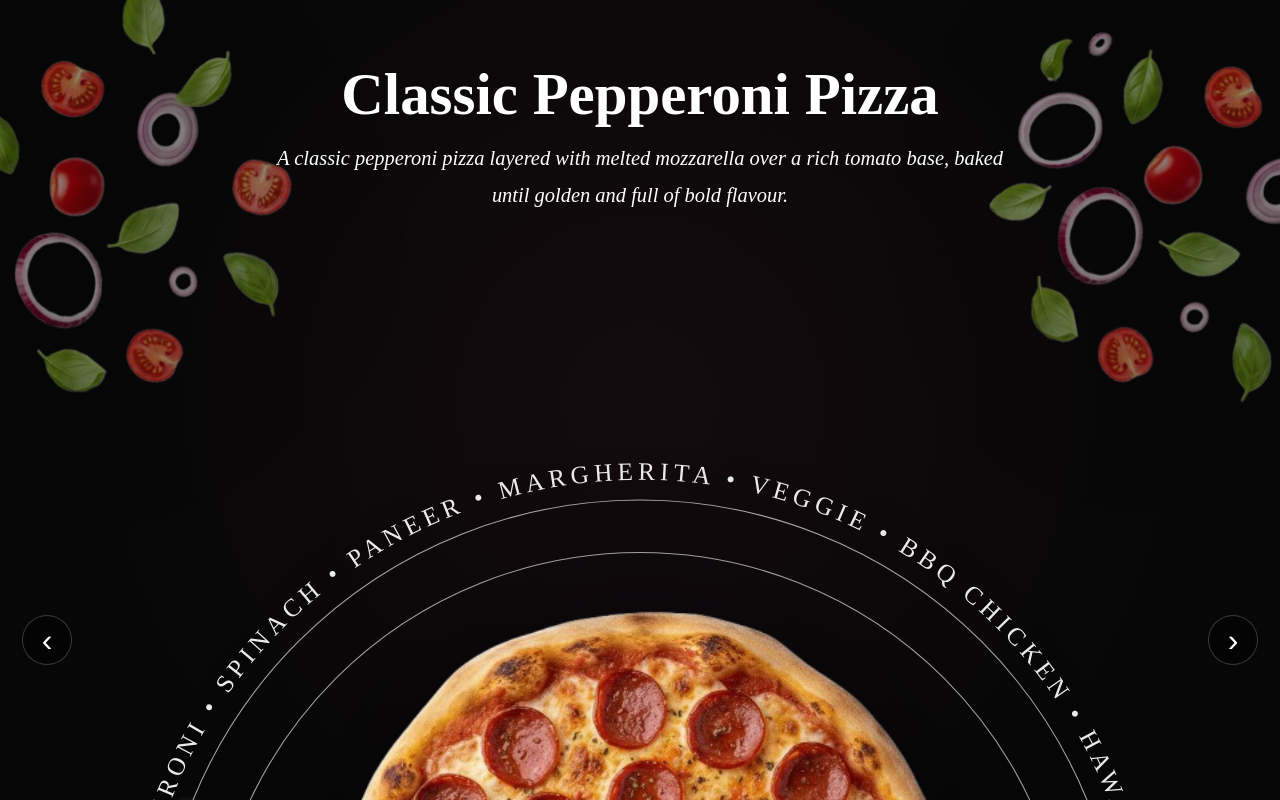
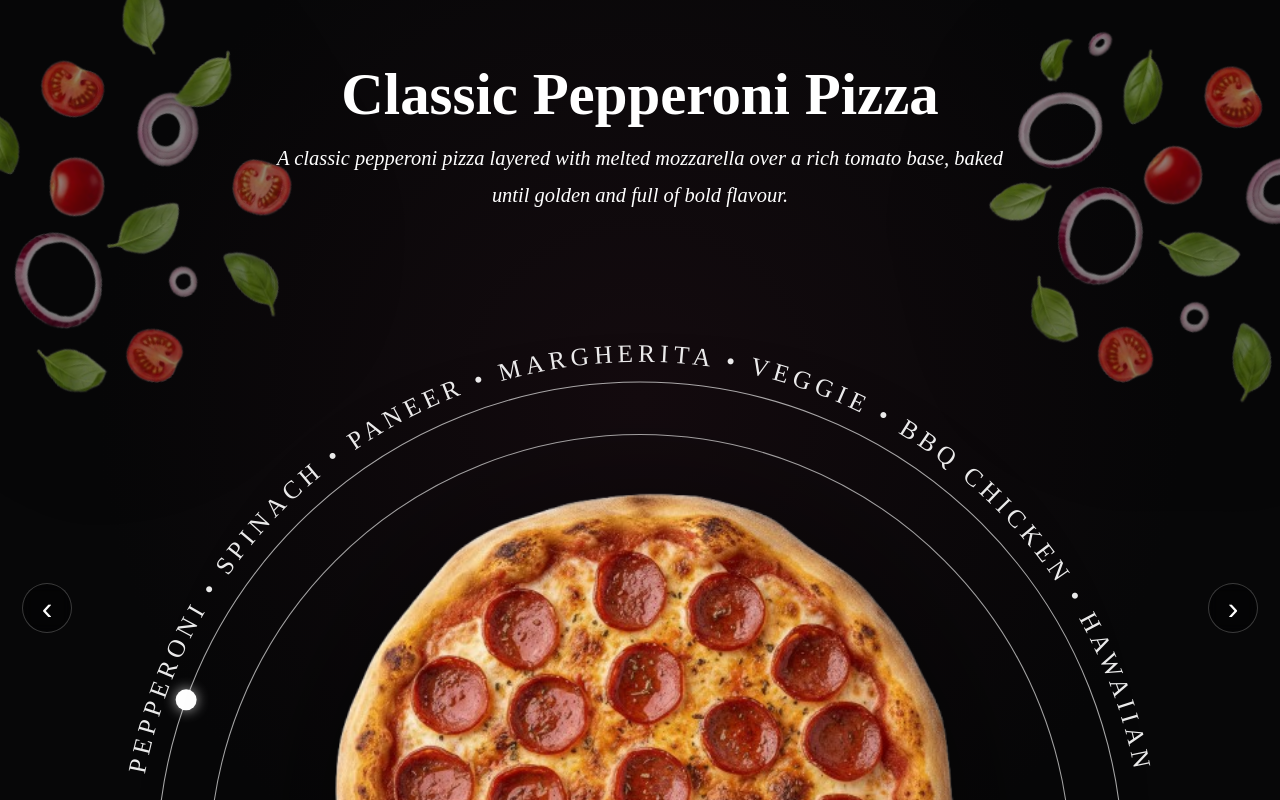
Before and after one commit to limshiching/pizza-slider, a React (Vite) app: page / in a window 1280 px wide. Built offline with nearby package versions, Linux system fonts and the light colour scheme.

Commit message:
Adjust styling

```diff
--- a/src/App.css
+++ b/src/App.css
@@ -108,7 +108,7 @@ body {
 .arcWrap {
   position: absolute;
   left: 50%;
-  top: clamp(520px, 72vh, 820px);
+  top: clamp(420px, 60vh, 700px);
   transform: translate(-50%, -50%);
   width: var(--arcWidth);
   height: clamp(560px, 65vh, 820px);
@@ -118,7 +118,7 @@ body {
 .arcContainer {
   position: absolute;
   left: 50%;
-  top: 74%;
+  top: 70%;
   transform: translate(-50%, -50%);
   width: var(--arcWidth);
   height: 720px;
@@ -170,6 +170,7 @@ body {
 .navBtn {
   position: absolute;
   top: 80%;
+  top: 76%;
   transform: translateY(-50%);
   width: 50px;
   height: 50px;
@@ -197,18 +198,6 @@ body {
   right: 22px;
 }
 
-/* @media (max-width: 640px) {
-  .heroText {
-    top: 70px;
-  }
-  .desc {
-    font-size: 15px;
-  }
-  .ingredients {
-    opacity: 0.42;
-  }
-} */
-
 @media (min-height: 900px) and (min-width: 1400px) {
   .arcWrap {
     top: 70vh;
```
